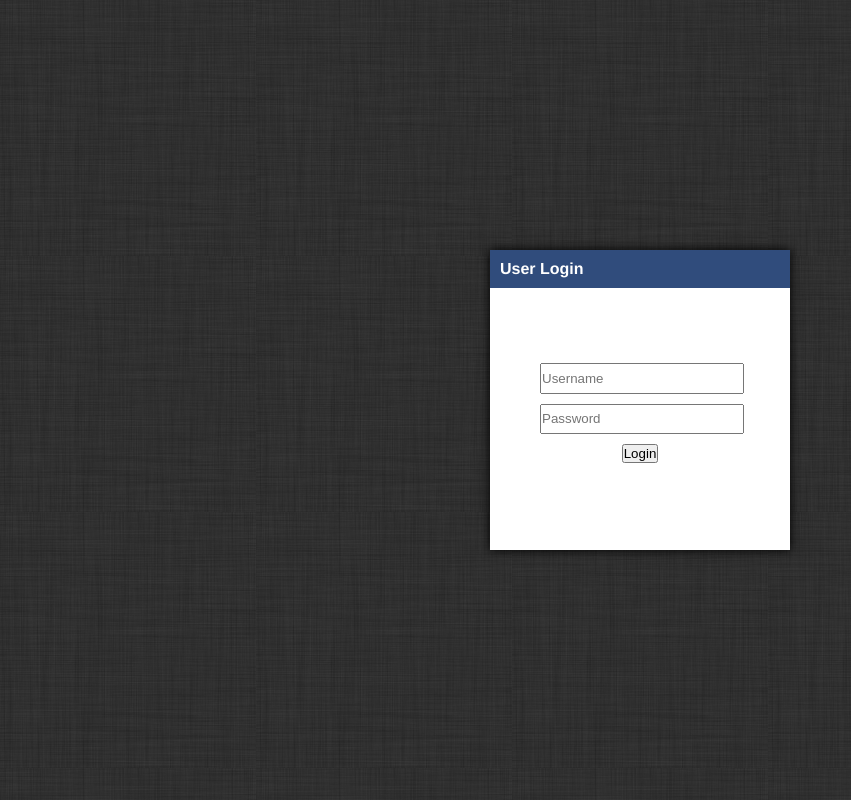
After one commit to zanneth/Seminar, a Django app: page /login in a window 1280 px wide. The commit adds this page. Shown: the whole page, without its empty margins (0-851 px from the left). Run offline with Django 3.2, Linux system fonts and the light colour scheme; data that the repository does not hold is empty.

Commit message:
Initial login work, course switching, context processors.
Initial login form completed. Next step is to create an AJAX login form.

Models work around a course model and the website works seamlessly with one course as it's main display.

Context processors and decorators have been added to deal with getting the currently selected course.

UI changes including initial work with user controls on the top-right.

```diff
--- /dev/null
+++ b/core/context_processors.py
@@ -0,0 +1,8 @@
+from core import models
+
+def courses(request):
+	selected_course = models.Course.get_selected_course(request)
+	return {
+		"selected_course" : selected_course,
+		"other_courses_available" : (models.Course.objects.count() > 1)
+	}
--- a/core/models.py
+++ b/core/models.py
@@ -43,6 +43,7 @@ post_save.connect(create_user_profile, sender=User)
 
 class Course(models.Model):
 	ICONS_DIRECTORY = "course_icons"
+	SESSION_KEY = "selected_course_id"
 
 	semester	= models.ForeignKey(Semester, related_name="courses",
 									on_delete=models.SET_NULL, null=True, blank=True)
@@ -62,6 +63,31 @@ class Course(models.Model):
 		else:
 			return self.name
 
+	@staticmethod
+	def get_selected_course(request):
+		course_id = request.session.get(Course.SESSION_KEY)
+
+		try:
+			course = Course.objects.get(pk=course_id)
+		except Course.DoesNotExist:
+			if (request.session.has_key(Course.SESSION_KEY)):
+				del request.session[Course.SESSION_KEY]
+
+			if (Course.objects.count() == 1):
+				course = Course.objects.all()[0]
+			else:
+				course = None
+
+		return course
+
+	@staticmethod
+	def set_selected_course(request, course_id):
+		request.session[Course.SESSION_KEY] = course_id
+
+	@staticmethod
+	def clear_selected_course(request):
+		del request.session[Course.SESSION_KEY]
+
 
 class Membership(models.Model):
 	USER_TYPES	= (
--- /dev/null
+++ b/core/static/css/login.css
@@ -0,0 +1,73 @@
+* {
+	padding: 0;
+	margin: 0;
+}
+
+html, body {
+	width: 100%;
+	height: 100%;
+}
+
+body {
+	background-color: #000;
+	background-image: url("/static/img/linen_dark.png");
+
+	min-width: 1024px;
+
+	font-family: Helvetica, Arial, "Lucida Grande", sans-serif;
+	font-size: 12pt;
+}
+
+div#login-container {
+	background-color: #fff;
+	width: 300px;
+	height: 300px;
+
+	box-shadow: 0px 0px 10px #000;
+	position: relative;
+	margin: -150px auto 0 auto;
+	position: relative;
+	top: 50%;
+}
+
+div#login-header {
+	background-color: #304c7c;
+	color: #fff;
+	padding: 10px;
+	font-weight: bold;
+}
+
+div#login-form-container {
+	display: table;
+	width: 100%;
+	height: 250px;
+}
+
+div#login-form {
+	display: table-cell;
+	vertical-align: middle;
+}
+
+div#login-form > form {
+	margin: 0 auto;
+	width: 200px;
+}
+
+div.login-field {
+	text-align: center;
+}
+
+div.login-field > input[type="text"],
+div.login-field > input[type="password"] {
+	width: 200px;
+	height: 2em;
+}
+
+div.login-field + div.login-field {
+	margin-top: 10px;
+}
+
+div.error {
+	padding: 20px;
+	color: #f00;
+}
--- a/core/templates/home.html
+++ b/core/templates/home.html
@@ -1,5 +1,5 @@
 {% extends "base.html" %}
 
 {% block content %}
-	Home
+
 {% endblock %}
--- /dev/null
+++ b/core/templates/login.html
@@ -0,0 +1,37 @@
+<!DOCTYPE html>
+<html>
+<head>
+	<title>Login</title>
+	<link rel="stylesheet" type="text/css" href="{{STATIC_URL}}css/login.css">
+</head>
+
+<body>
+
+<div id="login-container">
+	<div id="login-header">User Login</div>
+	<div id="login-form-container">
+		<div id="login-form">
+			{% if error %}
+				<div class="error">{{ error.1 }}</div>
+			{% endif %}
+			<form method="POST" enctype="multipart/form-data">
+				{% csrf_token %}
+
+				<div class="login-field">
+					<input type="text" name="username" placeholder="Username">
+				</div>
+
+				<div class="login-field">
+					<input type="password" name="password" placeholder="Password">
+				</div>
+
+				<div class="login-field">
+					<input type="submit" value="Login">
+				</div>
+			</form>
+		</div>
+	</div>
+</div>
+
+</body>
+</html>
--- a/core/urls.py
+++ b/core/urls.py
@@ -3,4 +3,9 @@ from core import views
 
 urlpatterns = patterns('',
 	url(r'^$', views.home, name="home"),
+	url(r'^login', views.login, name="login"),
+	url(r'^logout', views.logout, name="logout"),
+	url(r'^select$', views.select_course, name="select_course"),
+	url(r'^select/(?P<course_id>\d+)$', views.select_course),
+	url(r'^clear$', views.clear_course, name="clear_course")
 )
--- a/core/views.py
+++ b/core/views.py
@@ -1,7 +1,55 @@
+from core.decorators import selected_course_required
+from core import models
+from django.contrib import auth
+from django.contrib.auth.decorators import login_required
 from django.http import HttpResponse
-from django.shortcuts import render_to_response
+from django.shortcuts import redirect, render_to_response
 from django.template import RequestContext
+from pprint import pprint
 
+def login(request):
+	UNKNOWN_ERROR = (0, "An unknown error occurred.")
+	INVALID_CREDENTIALS_ERROR = (1, "Invalid username or password.")
+	ACCOUNT_DISABLED_ERROR = (2, "Account disabled. Please contact an administrator for more information.")
+
+	error = None
+	if (request.POST):
+		username = request.POST.get("username")
+		password = request.POST.get("password")
+		user = auth.authenticate(username=username, password=password)
+		if (user != None):
+			if (user.is_active):
+				auth.login(request, user)
+				return redirect("home")
+			else:
+				error = ACCOUNT_DISABLED_ERROR
+		else:
+			error = INVALID_CREDENTIALS_ERROR
+
+	return render_to_response("login.html",
+							{ "error" : error },
+							context_instance=RequestContext(request))
+
+def logout(request):
+	auth.logout(request)
+	return redirect("home")
+
+def select_course(request, course_id=None):
+	if (course_id != None):
+		models.Course.set_selected_course(request, course_id)
+		return redirect("home")
+
+	courses = models.Course.objects.all()
+	return render_to_response("select_course.html",
+							{ "courses" : courses },
+							context_instance=RequestContext(request))
+
+@selected_course_required
+def clear_course(request):
+	models.Course.clear_selected_course(request)
+	return redirect("home")
+
+@selected_course_required
 def home(request):
 	return render_to_response("home.html",
 							context_instance=RequestContext(request))
```
Also changed, not shown: core/decorators.py (added, +19 -0 lines), core/static/css/master.css (+18 -0 lines), core/static/css/select_course.css (added, +94 -0 lines), core/templates/base.html (+27 -3 lines), core/templates/select_course.html (added, +26 -0 lines), seminar/settings.py (+6 -1 lines), core/static/img/cap_inverted.png (renamed from core/static/img/cap-inverted.png), core/static/img/checker.png (added), core/static/img/checker_detailed.png (added), core/static/img/linen_dark.png (added), 3 other files.
